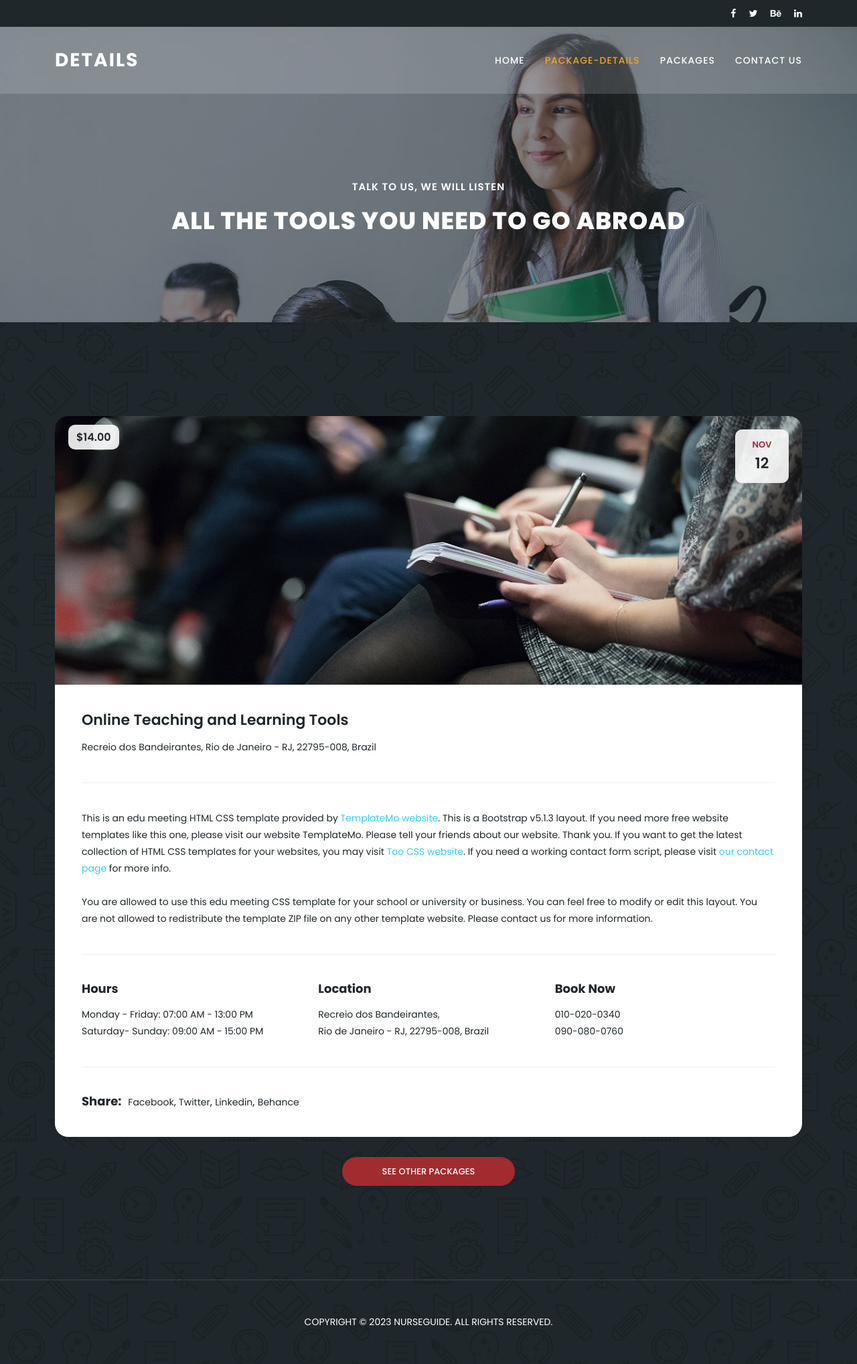
After one commit to jaredatandi/NurseGuide, a Flask app: page /packages/details in a window 1280 px wide. The commit adds this page. Shown: the whole page at 67% size. Run offline with Flask 3, Linux system fonts and the light colour scheme; some libraries are stand-ins or nearby versions.

Commit message:
Add routes to package details

```diff
--- a/flaskr/packages.py
+++ b/flaskr/packages.py
@@ -73,3 +73,11 @@ def packages():
     ]
 
     return render_template('packages/packages.html', packages=packages )
+
+# @pbp.route('/packages/packages-details')
+# def details():
+#     return render_template('packages/packages-details.html')
+
+@pbp.route('/packages/details')
+def details():
+    return render_template('packages/package-details.html')
--- a/flaskr/static/home/assets/css/templatemo-edu-meeting.css
+++ b/flaskr/static/home/assets/css/templatemo-edu-meeting.css
@@ -773,7 +773,7 @@ services
 */
 
 .services {
-  margin-top: -135px;
+  margin-top: -40px;
   position: absolute;
   width: 100%;
 }
@@ -893,7 +893,7 @@ section.upcoming-meetings {
   background-attachment: fixed;
   background-repeat: no-repeat;
   background-size: cover;
-  padding-top: 230px;
+  padding-top: 330px;
   padding-bottom: 110px;
 }
 
@@ -1298,9 +1298,6 @@ section.our-facts h2 {
     letter-spacing: 0.5px;
 }
 
-.new-students {
-  margin-top: 45px;
-}
 
 section.our-facts .video {
   text-align: center;
--- a/flaskr/templates/landing-page/index.html
+++ b/flaskr/templates/landing-page/index.html
@@ -13,6 +13,7 @@
 
     <!-- Bootstrap core CSS -->
     <link href="{{ url_for('static', filename='home/vendor/bootstrap/css/bootstrap.min.css')}}" rel="stylesheet">
+    <link href="https://cdn.jsdelivr.net/npm/bootstrap@5.2.3/dist/css/bootstrap.min.css" rel="stylesheet" integrity="sha384-rbsA2VBKQhggwzxH7pPCaAqO46MgnOM80zW1RWuH61DGLwZJEdK2Kadq2F9CUG65" crossorigin="anonymous">
 
     <!-- Additional CSS Files -->
 		<link rel="stylesheet" href="{{ url_for('static', filename='home/assets/css/fontawesome.css') }}">
@@ -711,6 +712,7 @@
 
   <!-- Scripts -->
     <!-- Bootstrap core JavaScript -->
+    <script src="https://cdn.jsdelivr.net/npm/bootstrap@5.2.3/dist/js/bootstrap.bundle.min.js" integrity="sha384-kenU1KFdBIe4zVF0s0G1M5b4hcpxyD9F7jL+jjXkk+Q2h455rYXK/7HAuoJl+0I4" crossorigin="anonymous"></script>
     <script src="{{ url_for('static', filename='home/vendor/jquery/jquery.min.js') }}"></script>
     <script src="{{ url_for('static', filename='home/vendor/bootstrap/js/bootstrap.bundle.min.js') }}"></script>
 
--- /dev/null
+++ b/flaskr/templates/packages/package-details.html
@@ -0,0 +1,137 @@
+{% extends 'landingBase.html' %}
+{% block body %}
+ <!-- Sub Header -->
+  <div class="sub-header">
+    <div class="container">
+      <div class="row">
+        <div class="col-lg-8 col-sm-8">
+          <div class="left-content">
+          </div>
+        </div>
+        <div class="col-lg-4 col-sm-4">
+          <div class="right-icons">
+            <ul>
+              <li><a href="#"><i class="fa fa-facebook"></i></a></li>
+              <li><a href="#"><i class="fa fa-twitter"></i></a></li>
+              <li><a href="#"><i class="fa fa-behance"></i></a></li>
+              <li><a href="#"><i class="fa fa-linkedin"></i></a></li>
+            </ul>
+          </div>
+        </div>
+      </div>
+    </div>
+  </div>
+
+  <!-- ***** Header Area Start ***** -->
+  <header class="header-area header-sticky">
+      <div class="container">
+          <div class="row">
+              <div class="col-12">
+                  <nav class="main-nav">
+                      <!-- ***** Logo Start ***** -->
+                      <a href="index.html" class="logo">
+                         Details
+                      </a>
+                      <!-- ***** Logo End ***** -->
+                      <!-- ***** Menu Start ***** -->
+                      <ul class="nav">
+                          <li><a href="{{ url_for('home.home') }}">Home</a></li>
+                          <li><a href="{{ url_for('packages.details') }}" class="active">Package-details</a></li>
+                          <li><a href="{{ url_for('packages.packages') }}">Packages</a></li>
+                          <li><a href="{{ url_for('home.home') }}">Contact Us</a></li>
+                      </ul>
+                      <a class='menu-trigger'>
+                          <span>Menu</span>
+                      </a>
+                      <!-- ***** Menu End ***** -->
+                  </nav>
+              </div>
+          </div>
+      </div>
+  </header>
+  <!-- ***** Header Area End ***** -->
+
+  <section class="heading-page header-text" id="top">
+    <div class="container">
+      <div class="row">
+        <div class="col-lg-12">
+          <h6>Talk To Us, We Will Listen</h6>
+          <h2>All The Tools You Need To Go Abroad</h2>
+        </div>
+      </div>
+    </div>
+  </section>
+
+  <section class="meetings-page" id="meetings">
+    <div class="container">
+      <div class="row">
+        <div class="col-lg-12">
+          <div class="row">
+            <div class="col-lg-12">
+              <div class="meeting-single-item">
+                <div class="thumb">
+                  <div class="price">
+                    <span>$14.00</span>
+                  </div>
+                  <div class="date">
+                    <h6>Nov <span>12</span></h6>
+                  </div>
+                  <a href="packages-details.html"><img src="assets/images/single-meeting.jpg" alt=""></a>
+                </div>
+                <div class="down-content">
+                  <a href="packages-details.html"><h4>Online Teaching and Learning Tools</h4></a>
+                  <p>Recreio dos Bandeirantes, Rio de Janeiro - RJ, 22795-008, Brazil</p>
+                  <p class="description">
+                    This is an edu meeting HTML CSS template provided by <a href="https://templatemo.com/" target="_blank" rel="nofollow">TemplateMo website</a>. This is a Bootstrap v5.1.3 layout. If you need more free website templates like this one, please visit our website TemplateMo. Please tell your friends about our website. Thank you. If you want to get the latest collection of HTML CSS templates for your websites, you may visit <a rel="nofollow" href="https://www.toocss.com/" target="_blank">Too CSS website</a>. If you need a working contact form script, please visit <a href="https://templatemo.com/contact" target="_parent">our contact page</a> for more info.
+
+                    <br><br>You are allowed to use this edu meeting CSS template for your school or university or business. You can feel free to modify or edit this layout. You are not allowed to redistribute the template ZIP file on any other template website. Please contact us for more information.
+                  </p>
+                  <div class="row">
+                    <div class="col-lg-4">
+                      <div class="hours">
+                        <h5>Hours</h5>
+                        <p>Monday - Friday: 07:00 AM - 13:00 PM<br>Saturday- Sunday: 09:00 AM - 15:00 PM</p>
+                      </div>
+                    </div>
+                    <div class="col-lg-4">
+                      <div class="location">
+                        <h5>Location</h5>
+                        <p>Recreio dos Bandeirantes,
+                        <br>Rio de Janeiro - RJ, 22795-008, Brazil</p>
+                      </div>
+                    </div>
+                    <div class="col-lg-4">
+                      <div class="book now">
+                        <h5>Book Now</h5>
+                        <p>010-020-0340<br>090-080-0760</p>
+                      </div>
+                    </div>
+                    <div class="col-lg-12">
+                      <div class="share">
+                        <h5>Share:</h5>
+                        <ul>
+                          <li><a href="#">Facebook</a>,</li>
+                          <li><a href="#">Twitter</a>,</li>
+                          <li><a href="#">Linkedin</a>,</li>
+                          <li><a href="#">Behance</a></li>
+                        </ul>
+                      </div>
+                    </div>
+                  </div>
+                </div>
+              </div>
+            </div>
+            <div class="col-lg-12">
+              <div class="main-button-red">
+                <a href="packages.html">See Other Packages</a>
+              </div>
+            </div>
+          </div>
+        </div>
+      </div>
+    </div>
+    <div class="footer">
+      <p>Copyright © 2023 NurseGuide. All Rights Reserved.
+    </div>
+  </section>
+{% endblock %}
```
Also changed, not shown: flaskr/templates/packages/packages.html (+4 -4 lines).
